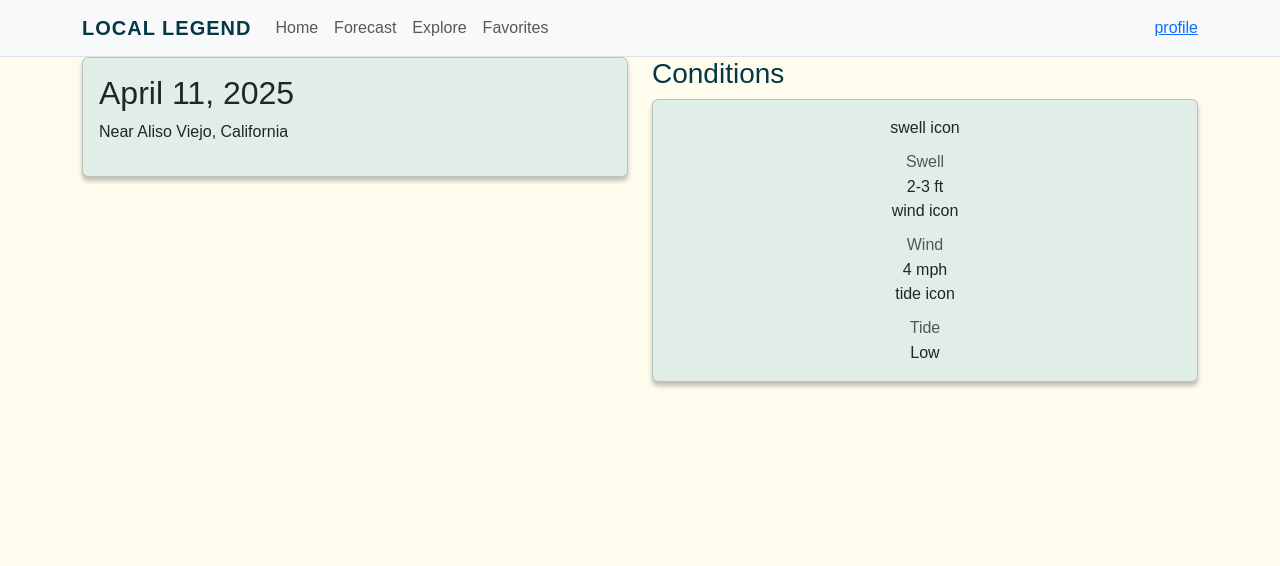
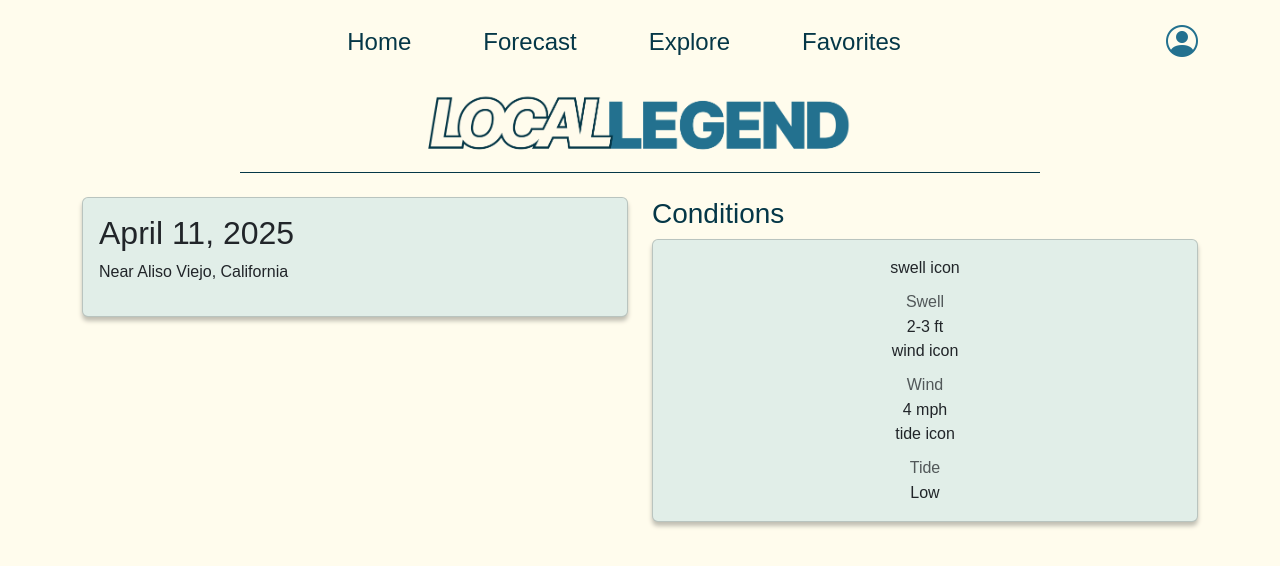
Before and after one commit to matt-skokos/inf124project, a React (Create React App) app: page / in a window 1280 px wide. Shown: the top 566 px of the page. Built offline with nearby package versions, Linux system fonts and the light colour scheme.

Commit message:
Update navbar component to match Figma design.

```diff
--- /dev/null
+++ b/src/components/Navbar.css
@@ -0,0 +1,57 @@
+/* color variables */
+:root{
+    --cream-bg:#FFFCED;
+    --text-primary:#053747;
+    --text-hover:#608F9F;
+    --border-color:#053747;
+    --card-bg:#E1EEE8;
+    --highlight-green:#68BD42;
+  }
+
+.navbar{
+    border-bottom: none;
+}
+
+/* links */
+.navbar-nav .nav-link {
+    color: var(--text-primary);
+    font-weight: lighter;
+    font-size: x-large;
+    margin: 0 1.75rem;
+  }
+
+  .navbar-nav .nav-link:hover {
+    color: var(--text-hover);
+  }
+
+/* profile icon */
+.navbar-profile {
+    font-size: 2rem;
+    color: #23718F
+}
+
+.navbar-profile:hover {
+    color: var(--text-hover);
+}
+
+/* ───────── Logo row ───────── */
+.logo-row {
+    position: relative;
+    margin-top: 0.5rem;
+    padding-bottom: 1rem;
+  }
+
+/* logo itself */
+.navbar-logo {
+    height: 80px;
+    width: auto;
+  }
+
+  /* the centered underline spanning 2/3 of viewport */
+.logo-underline {
+    height: 1px;
+    width: 66.666vw;        /* two-thirds of viewport width */
+    max-width: 800px;       /* optional cap, tweak as needed */
+    background-color: var(--border-color);
+    margin: 0.5rem auto 0;  /* center horizontally */
+  }
--- a/src/components/Navbar.jsx
+++ b/src/components/Navbar.jsx
@@ -1,17 +1,16 @@
 import React from 'react';
 import { Link } from 'react-router-dom';
-
+import logo from '../assets/logo.png';
+import 'bootstrap-icons/font/bootstrap-icons.css'; // Import Bootstrap Icons
+import './Navbar.css';
 
 function Navbar(){
     return (
-        <nav className='navbar navbar-expand-lg navbar-light bg-light border-bottom'>
-            <div className='container'>
+        <nav className='navbar navbar-expand-lg'>
+            <div className='container flex-column'>
 
-                {/* Logo */}
-                <Link className='navbar-brand fw-bold' to='/'>
-                    {/*TODO: replace with site logo */}
-                    Local Legend
-                </Link>
+                {/* First row: links + toggler + profile */}
+                <div className='d-flex w-100 justify-content-center align-items-center py-2'>
 
                     {/* Toggle for mobile view */}
                     <button
@@ -26,8 +25,9 @@ function Navbar(){
                         <span className='navbar-toggler-icon'></span>
                     </button>
 
-                <div className='collapse navbar-collapse' id='navbarNav'>
-                    <ul className='navbar-nav me-auto mb-2 mb-lg-0'>
+                    {/* nav-links (collapse on small screens) */}
+                    <div className='collapse navbar-collapse justify-content-center' id='navbarNav'>
+                        <ul className='navbar-nav'>
                             <li className='nav-item'><Link className='nav-link' to='/'>Home</Link></li>
                             <li className='nav-item'><Link className='nav-link' to='/forecast'>Forecast</Link></li>
                             <li className='nav-item'><Link className='nav-link' to='/explore'>Explore</Link></li>
@@ -35,12 +35,26 @@ function Navbar(){
                         </ul>
                     </div>
 
-                <span className='navbar-profile-icon'>
-                    {/* TODO: replace with profile icon */}
-                    <a href='/login'>profile</a>
-                </span>
+                    {/* profile icon always visible */}
+                    <Link to="/login" className='navbar-profile '>
+                        <i class="bi bi-person-circle"></i>
+                    </Link>
+                </div>
 
+                {/* Second row: Logo + underline */}
+                <div className='w-100 text-center logo-row'>
+                    {/* Logo */}
+                    <Link to="/">
+                        <img
+                            src={logo}
+                            className="navbar-logo"
+                            alt="Local Legend Logo"
+                        />
+                    </Link>
 
+                    {/* Underline */}
+                    <div className='logo-underline'></div>
+                </div>
             </div>
         </nav>
     );
--- a/src/index.css
+++ b/src/index.css
@@ -12,26 +12,12 @@
 /* Global Style */
 body {
   background-color: var(--cream-bg);
+  font-family: "Arial", sans-serif;
   color: var(--text-primary);
-  font-family: "Arial", sans-serif;
   margin: 0;
   padding: 0;
 }
 
-.navbar{
-background-color: var(--cream-bg);
-border-bottom: 1px solid var(--border-color);
-}
-
-.navbar-brand{
-  font-weight: bold;
-  letter-spacing: 1px;
-  text-transform: uppercase;
-  color: var(--text-primary)}
-
-.nav-link:hover{
-  color: var(--text-hover);
-}
 .content-card{
   background-color: var(--card-bg);
   filter: drop-shadow(0px 4px 2px #C1BFB3);
```
Also changed, not shown: src/assets/logo.png (renamed from assets/SiteLogo.png). Lines whose indentation alone changed are shown as unchanged.
